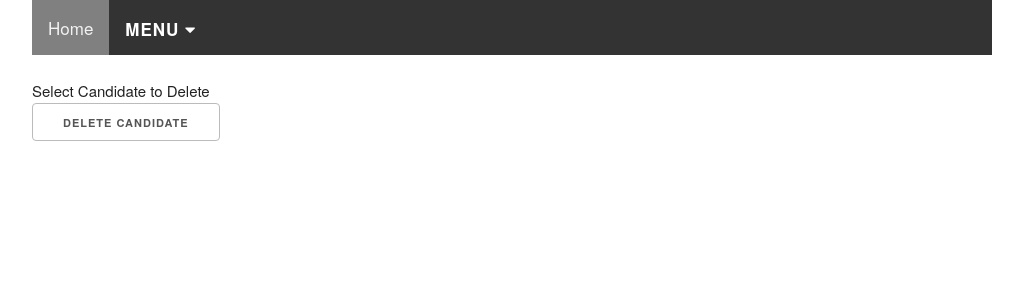
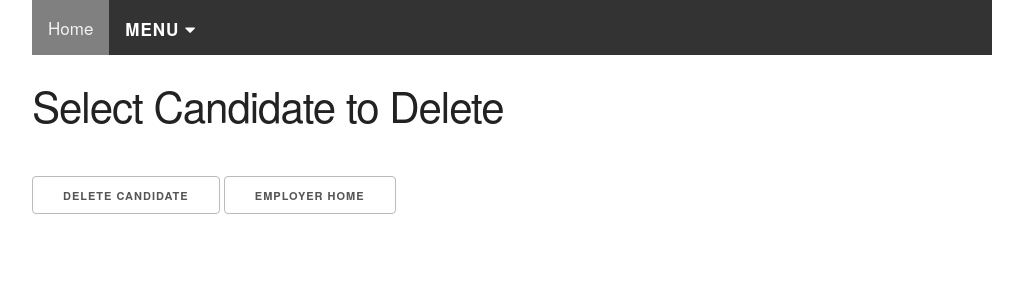
Before and after one commit to bizzybits/Capstone2022, a Flask app: page /deleteCandidate in a window 1280 px wide. Shown: the top 300 px of the page, without its empty margins (128-1151 px from the left). Run offline with Flask 2, Linux system fonts and the light colour scheme; data that the repository does not hold is empty.

Commit message:
missed delte candidate

```diff
--- a/templates/listCandidates.html
+++ b/templates/listCandidates.html
@@ -23,7 +23,7 @@
     }
 </style>
 <div>
-    Select Candidate to Delete
+    <h2>Select Candidate to Delete</h2>
 </div>
 {% for candidate in candidates %}
 <div class="container"></div>
@@ -38,10 +38,14 @@
     </ul>
 </tr>
 <br>
+<br>
 {% endfor %}
+<br>
 <form id="candidateToDelete" name="candidateToDelete" method="POST"
     action="{{ url_for('delete_candidate', candidateToDelete=candidateToDelete) }}">
     <button type="submit">Delete Candidate</button>
+    <input type="button" value="Employer Home" onclick="history.back()">
+
 </form>
 
 {% endblock %}
```
